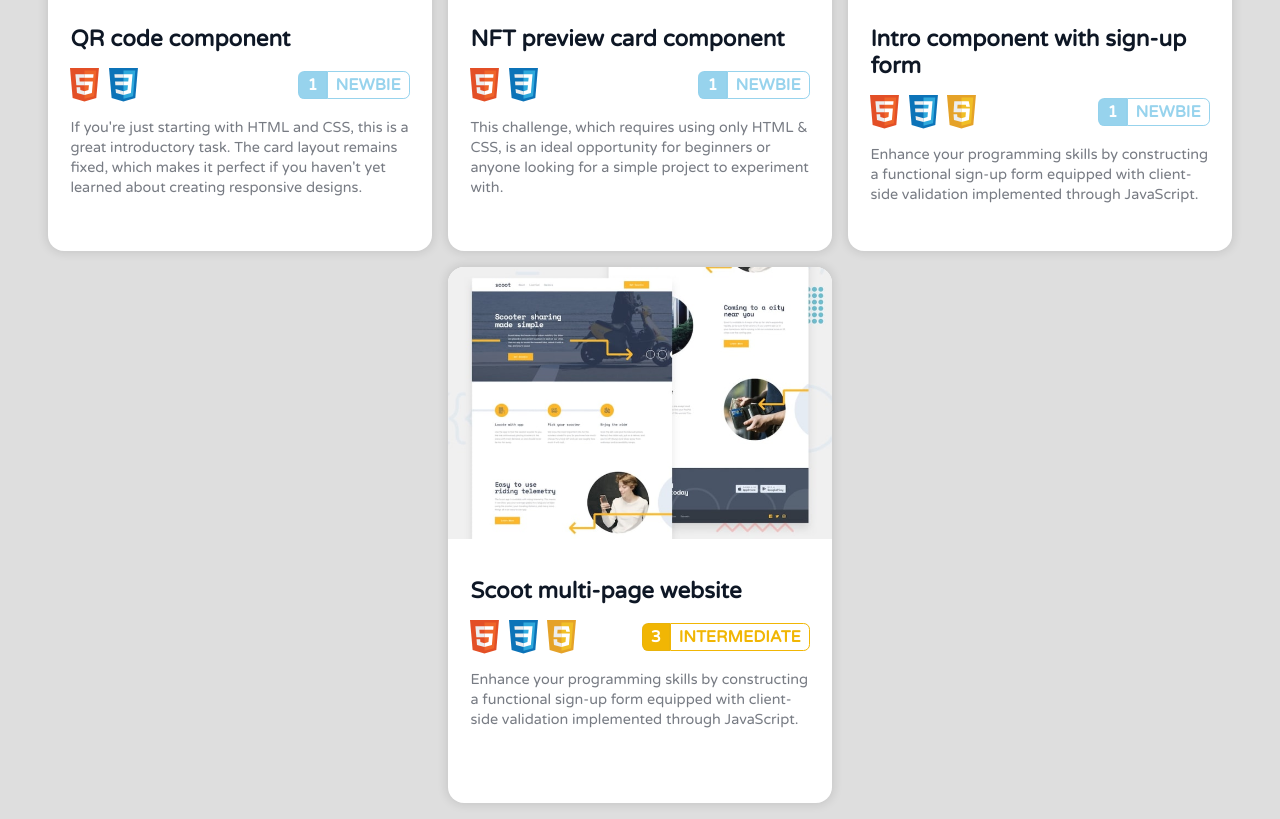
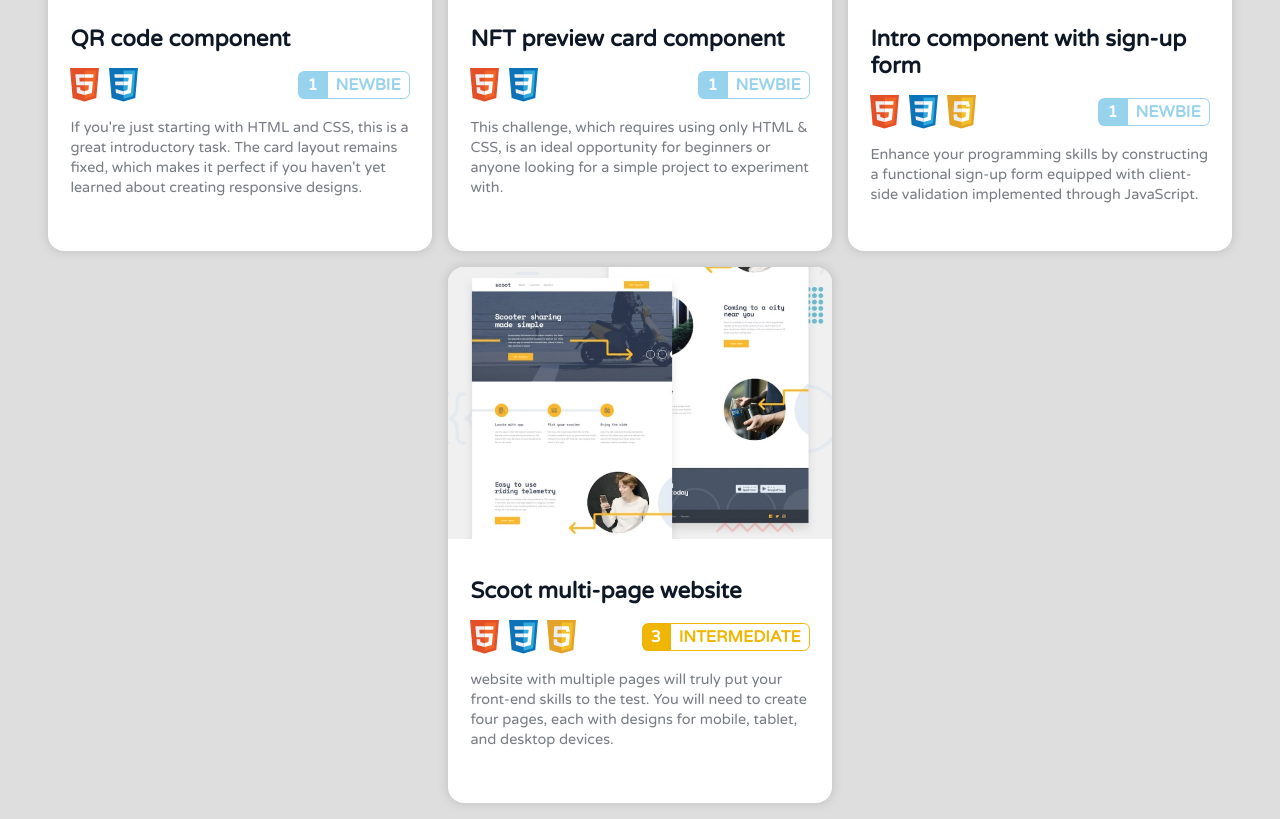
Before and after one commit to ShukurIsmoilov/frontend-mentor-challanges, a plain HTML site: page index.html in a window 1280 px wide. Shown: the part 301-1120 px from the top of the page. Drawn offline with Linux system fonts and the light colour scheme.

Commit message:
scoot description update

```diff
--- a/index.html
+++ b/index.html
@@ -148,9 +148,9 @@
                 </li>
               </ul>
               <p class="card-content-description">
-                Enhance your programming skills by constructing a functional
-                sign-up form equipped with client-side validation implemented
-                through JavaScript.
+                website with multiple pages will truly put your front-end skills
+                to the test. You will need to create four pages, each with
+                designs for mobile, tablet, and desktop devices.
               </p>
             </div>
           </div>
```
